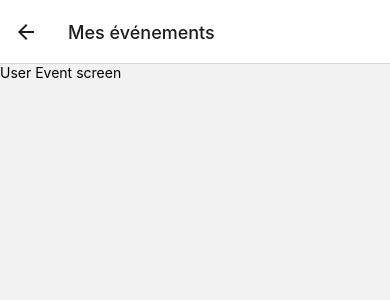
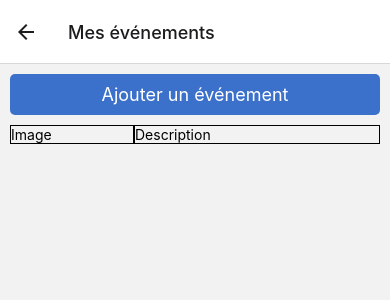
Before and after one commit to moussabah/mobile-app, a React Native app: screen /UserEvent in a window 390 px wide. Shown: the top 300 px of the page. Built offline with nearby package versions, Linux system fonts and the light colour scheme.

Commit message:
feat: user event item initialise

```diff
--- a/screens/UserEventScreen.jsx
+++ b/screens/UserEventScreen.jsx
@@ -1,10 +1,64 @@
 import React from 'react';
-import {Text} from "react-native";
+import {Button, ScrollView, StyleSheet, Text, TouchableOpacity, View} from "react-native";
+import {Styles} from "../assets/styles/Styles";
+import {Colors} from "../assets/styles/Colors";
+function UserEventScreen(props) {
 
-function UserEventScreen(props) {
+    function EventItem(){
+        return (
+        <View style={componentScreen.eventItem}>
+            <View style={componentScreen.itemImage}>
+                <Text>Image</Text>
+            </View>
+            <View style={componentScreen.itemDescription}>
+                <Text>Description</Text>
+            </View>
+        </View>
+        )
+    }
+
+
     return (
-        <Text>User Event screen</Text>
+        <View style={componentScreen.container}>
+            <TouchableOpacity title="Ajouter un évenement" style={componentScreen.addBtn}>
+                <Text style={componentScreen.btnText}>Ajouter un événement</Text>
+            </TouchableOpacity>
+            <ScrollView>
+                <EventItem />
+            </ScrollView>
+        </View>
     );
 }
 
+
+const componentScreen = StyleSheet.create({
+    container: {
+        paddingHorizontal: 10,
+        paddingTop: 10,
+    },
+    eventItem: {
+        flexDirection:"row"
+    },
+    itemImage:{
+        flex: 1,
+        borderWidth: 1,
+    },
+    itemDescription:{
+        flex: 2,
+        borderWidth: 1,
+    },
+    addBtn:{
+        backgroundColor: Colors.primary,
+        justifyContent: "center",
+        alignItems:"center",
+        padding: 10,
+        borderRadius: 5,
+        marginBottom: 10,
+    },
+    btnText: {
+        color: "white",
+        fontSize: 18,
+    }
+})
+
 export default UserEventScreen;
```
